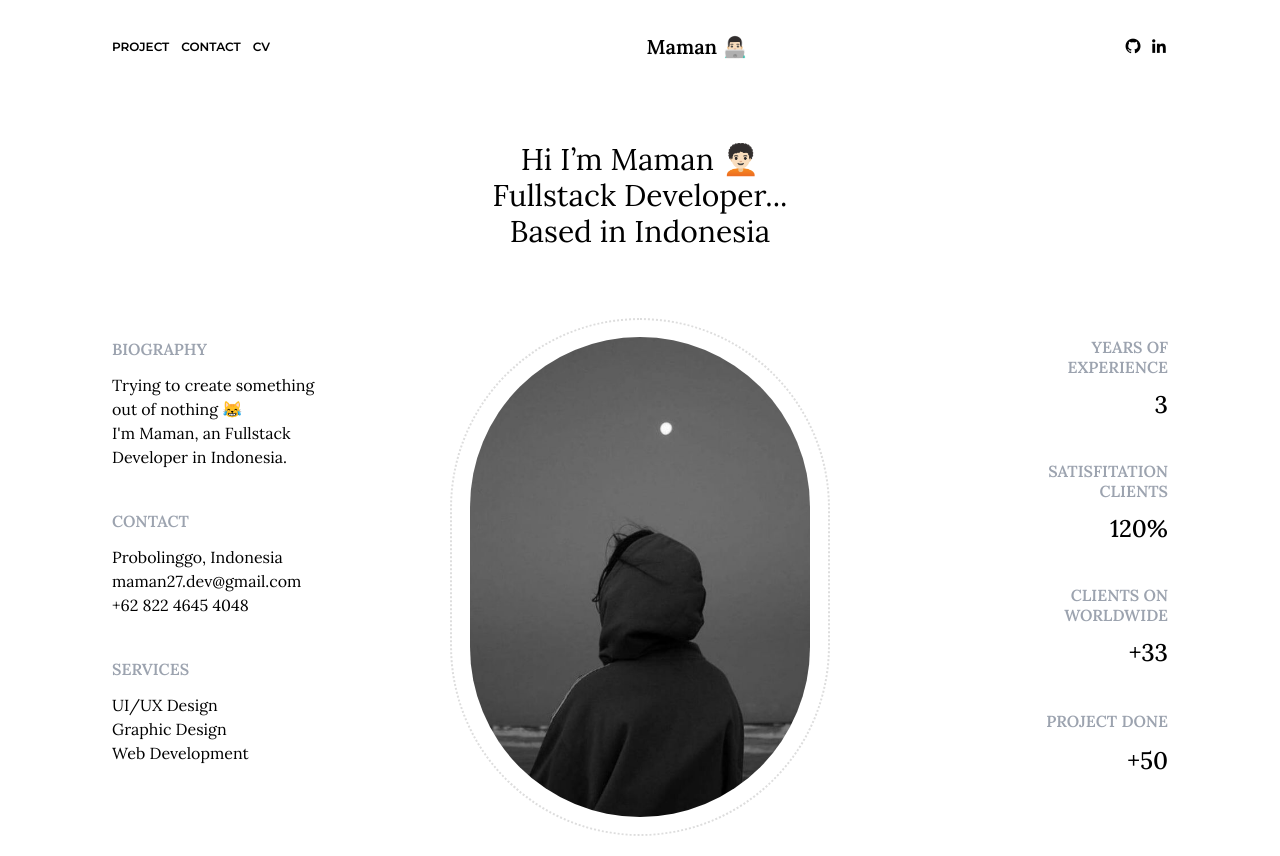
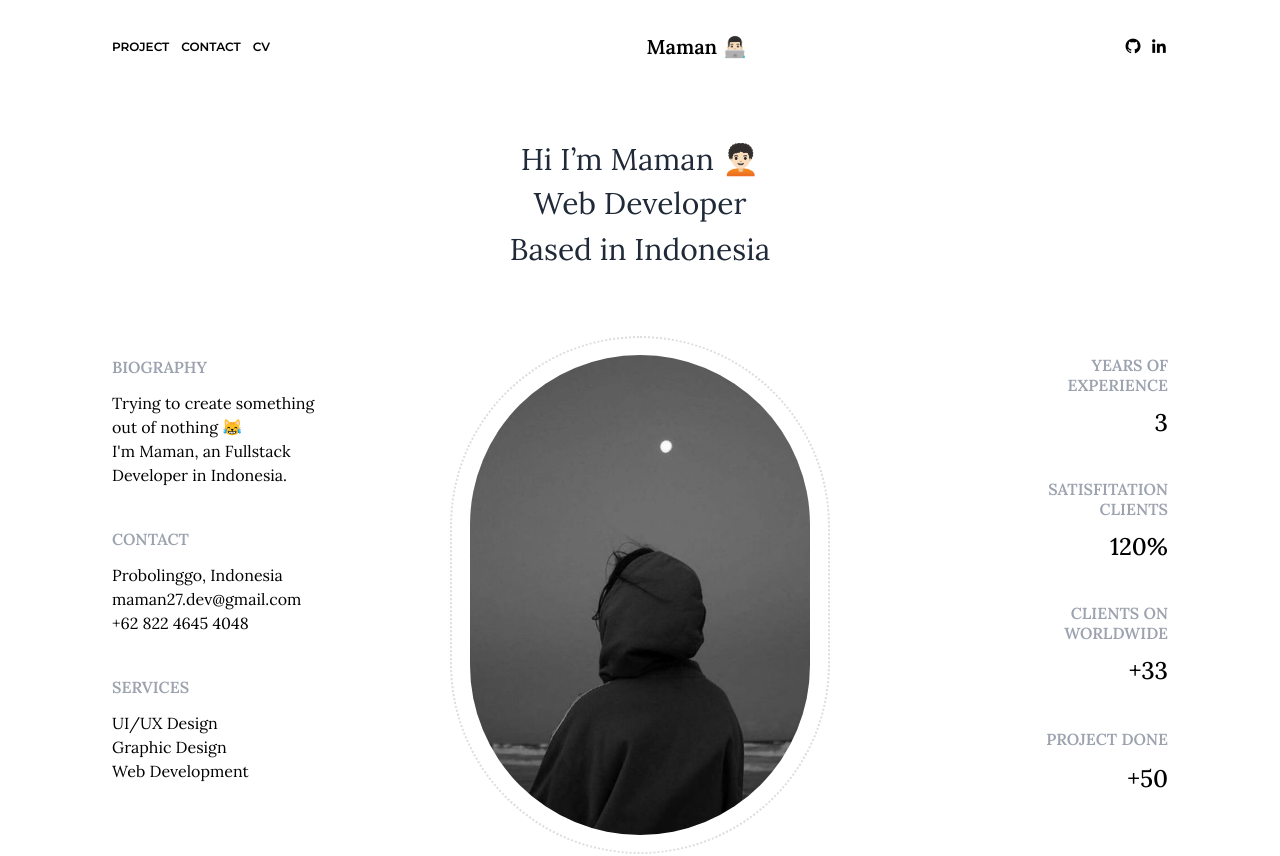
Before and after one commit to arewtech/maman, a Vue app: page / in a window 1280 px wide. Shown: the top 856 px of the page. Built offline with nearby package versions, Linux system fonts and the light colour scheme.

Commit message:
add loading overlay and spinner to app.vue and Intro.vue

```diff
--- a/src/App.vue
+++ b/src/App.vue
@@ -1,9 +1,115 @@
 <script setup>
 import { RouterLink, RouterView } from 'vue-router'
+import { ref, onMounted } from 'vue'
+const loading = ref(true)
+
+onMounted(() => {
+  setTimeout(() => {
+    loading.value = false
+    // remove scroll lock with inline style css
+    document.body.style.overflow = 'auto'
+  }, 3000)
+
+  // lock scroll
+  document.body.style.overflow = 'hidden'
+})
 </script>
 
 <template>
+  <div v-if="loading" class="loading-overlay">
+    <div class="loader"></div>
+  </div>
   <div class="container m-auto">
     <RouterView />
   </div>
 </template>
+<style scoped>
+.loading-overlay {
+  position: fixed;
+  top: 0;
+  left: 0;
+  width: 100vw;
+  height: 100vh;
+  background-color: rgba(0, 0, 0, 0.95);
+  display: flex;
+  justify-content: center;
+  align-items: center;
+  z-index: 9999;
+}
+
+.loader {
+  position: relative;
+  font-size: 16px;
+  width: 5.5em;
+  height: 5.5em;
+}
+
+.loader:before {
+  content: '';
+  position: absolute;
+  transform: translate(-50%, -50%) rotate(45deg);
+  height: 100%;
+  width: 4px;
+  background: #fff;
+  left: 50%;
+  top: 50%;
+}
+
+.loader:after {
+  content: '';
+  position: absolute;
+  left: 0.2em;
+  bottom: 0.18em;
+  width: 1em;
+  height: 1em;
+  background-color: orange;
+  border-radius: 15%;
+  animation: rollingRock 2.5s cubic-bezier(0.79, 0, 0.47, 0.97) infinite;
+}
+
+@keyframes rollingRock {
+  0% {
+    transform: translate(0, -1em) rotate(-45deg);
+  }
+
+  5% {
+    transform: translate(0, -1em) rotate(-50deg);
+  }
+
+  20% {
+    transform: translate(1em, -2em) rotate(47deg);
+  }
+
+  25% {
+    transform: translate(1em, -2em) rotate(45deg);
+  }
+
+  30% {
+    transform: translate(1em, -2em) rotate(40deg);
+  }
+
+  45% {
+    transform: translate(2em, -3em) rotate(137deg);
+  }
+
+  50% {
+    transform: translate(2em, -3em) rotate(135deg);
+  }
+
+  55% {
+    transform: translate(2em, -3em) rotate(130deg);
+  }
+
+  70% {
+    transform: translate(3em, -4em) rotate(217deg);
+  }
+
+  75% {
+    transform: translate(3em, -4em) rotate(220deg);
+  }
+
+  100% {
+    transform: translate(0, -1em) rotate(-225deg);
+  }
+}
+</style>
--- a/src/components/Intro.vue
+++ b/src/components/Intro.vue
@@ -1,11 +1,105 @@
 <template>
   <!-- intro heading -->
   <div class="py-7">
-    <h3 class="text-center font-lora text-xl font-normal md:mt-5 md:text-2xl lg:text-3xl">
+    <h3
+      class="text-center font-lora text-xl font-normal text-gray-800 md:mt-5 md:text-2xl lg:text-3xl"
+    >
       Hi I’m Maman 🧑🏻‍🦱<br />
-      Fullstack Developer... <br />
+      <div class="loader h-7 p-1.5 md:h-10 md:pb-0.5 md:pt-2 lg:pb-1.5">
+        <div class="words">
+          <span class="word">UI Designer</span>
+          <span class="word">Web Developer</span>
+          <span class="word">Frontend Developer</span>
+          <span class="word">Fullstack Developer</span>
+          <span class="word">UI Designer</span>
+        </div>
+      </div>
+      <!-- Fullstack Developer... <br /> -->
       Based in Indonesia
     </h3>
   </div>
   <!-- end intro heading -->
 </template>
+<style scoped>
+.loader {
+  /* color: rgb(124, 124, 124); */
+  /* font-family: 'Poppins', sans-serif; */
+  /* font-weight: 500; */
+  /* font-size: 25px; */
+  -webkit-box-sizing: content-box;
+  box-sizing: content-box;
+  /* height: 40px; */
+  /* padding: 10px 10px; */
+  display: -webkit-box;
+  display: -ms-flexbox;
+  display: flex;
+  justify-content: center;
+  /* border-radius: 8px; */
+}
+
+.words {
+  overflow: hidden;
+  position: relative;
+}
+.words::after {
+  content: '';
+  position: absolute;
+  inset: 0;
+  background: linear-gradient(
+    var(--bg-color) 10%,
+    transparent 30%,
+    transparent 70%,
+    var(--bg-color) 90%
+  );
+  z-index: 20;
+}
+
+.word {
+  display: block;
+  height: 100%;
+  /* padding-left: 6px; */
+  animation: spin_4991 4s infinite;
+}
+
+@keyframes spin_4991 {
+  10% {
+    -webkit-transform: translateY(-102%);
+    transform: translateY(-102%);
+  }
+
+  25% {
+    -webkit-transform: translateY(-100%);
+    transform: translateY(-100%);
+  }
+
+  35% {
+    -webkit-transform: translateY(-202%);
+    transform: translateY(-202%);
+  }
+
+  50% {
+    -webkit-transform: translateY(-200%);
+    transform: translateY(-200%);
+  }
+
+  60% {
+    -webkit-transform: translateY(-302%);
+    transform: translateY(-302%);
+  }
+
+  75% {
+    -webkit-transform: translateY(-300%);
+    transform: translateY(-300%);
+  }
+
+  85% {
+    -webkit-transform: translateY(-402%);
+    transform: translateY(-402%);
+  }
+
+  100% {
+    -webkit-transform: translateY(-400%);
+    transform: translateY(-400%);
+  }
+}
+</style>
```
